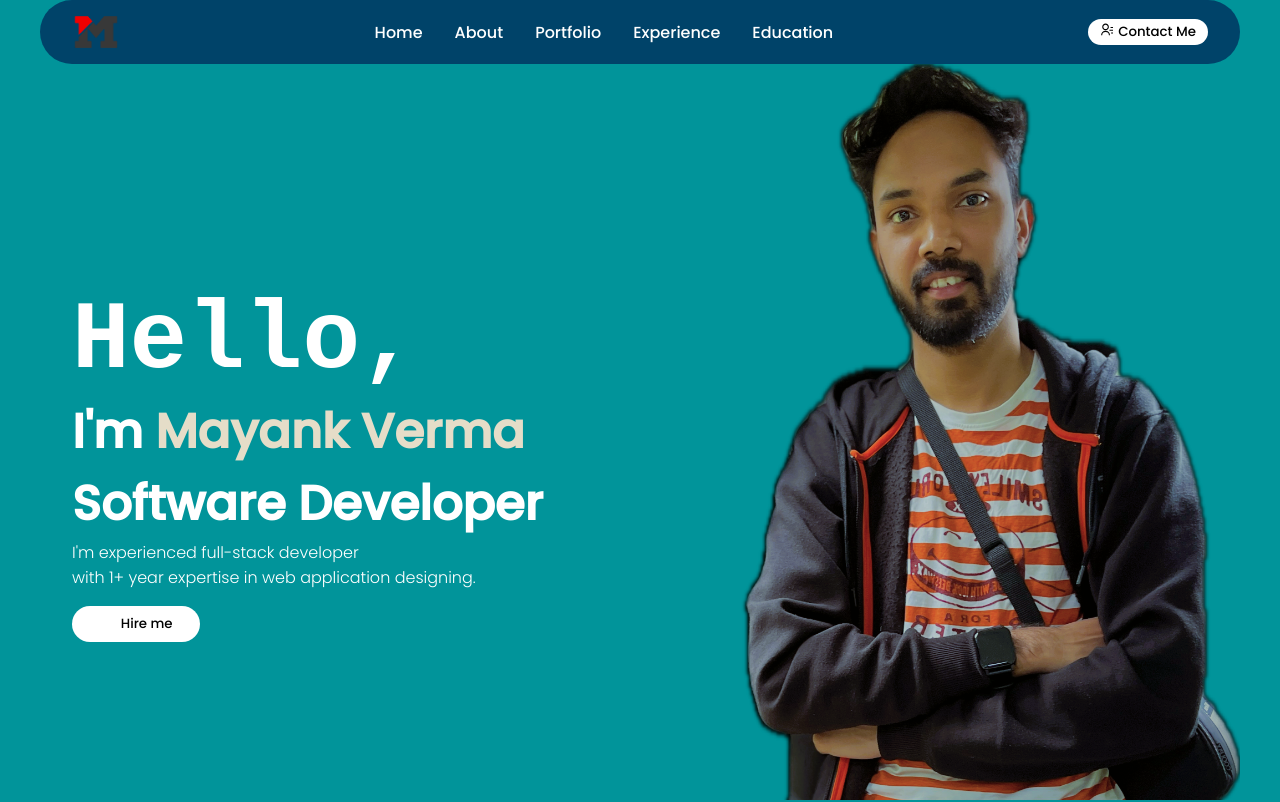
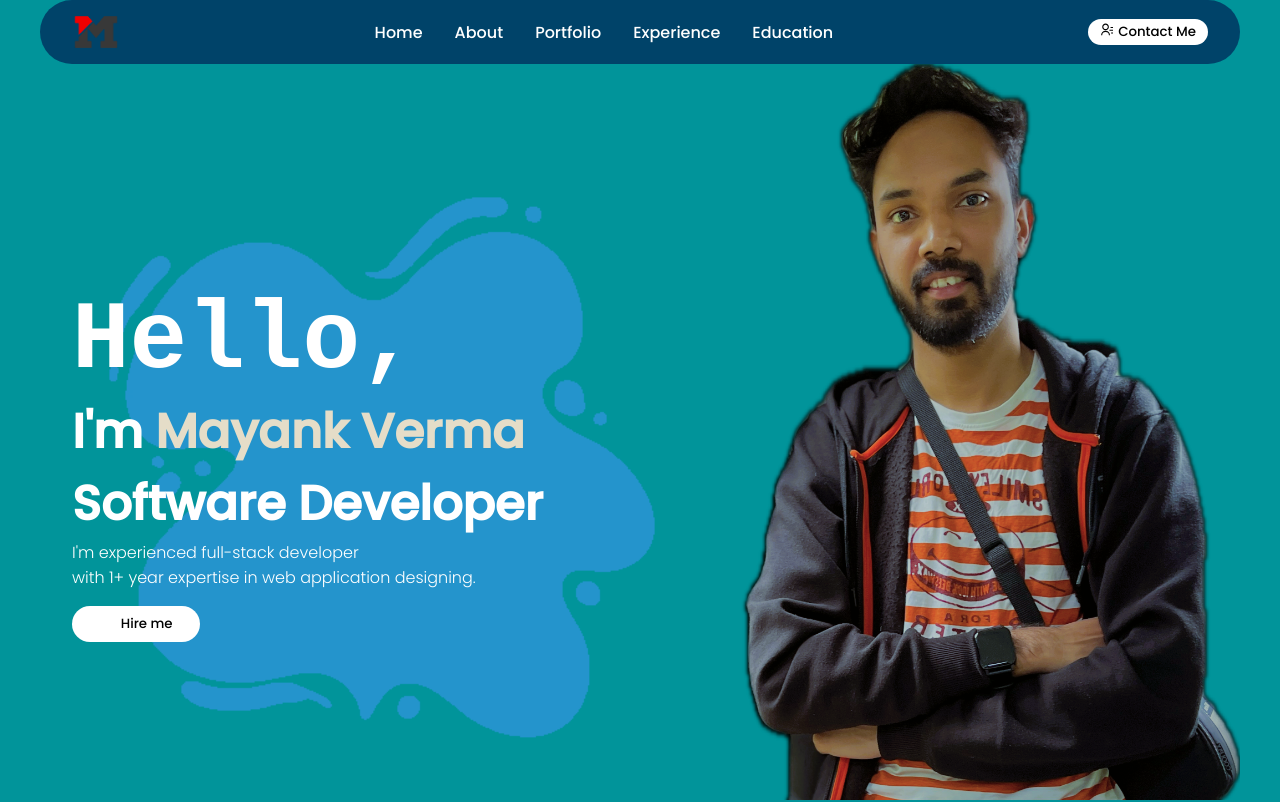
Before and after one commit to mayank2345/portfolio_netlify, a React (Create React App) app: page / in a window 1280 px wide. Shown: the top 802 px of the page. Built offline with nearby package versions, Linux system fonts and the light colour scheme; some icons are missing.

Commit message:
gif addes

```diff
--- a/src/components/Intro/intro.css
+++ b/src/components/Intro/intro.css
@@ -10,9 +10,9 @@
     position: absolute;
     top: 0rem;
     right: 0;
-    z-index: -1;
     object-fit: cover;
     height: 100vh;
+    z-index: -1;
 }
 .introContent{
     height: 100vh;
@@ -23,6 +23,7 @@
     display: flex;
     flex-direction: column;
     justify-content: center;
+
 }
 .hello{
     width: 6ch;
@@ -71,3 +72,9 @@
     object-fit: cover;
     margin: -0.15rem 0.25rem;
 }
+.gif{
+    z-index: -3;
+    position: absolute;
+    height: 40rem;
+    width: 40rem;
+}
--- a/src/components/Intro/intro.js
+++ b/src/components/Intro/intro.js
@@ -4,6 +4,7 @@ import {PiBagSimpleFill} from 'react-icons/pi'
 import mayank from '../../assets/mayank.png'
 import Popup from 'reactjs-popup';
 import Hire from '../Hire/hire';
+import splash from '../../assets/splash.gif'
 
 const Intro = () => {
   return (
@@ -28,6 +29,7 @@ const Intro = () => {
                 }
             </Popup>
             <img src={mayank} alt='MayankImage' className='myImage'></img>
+            <img src={splash} alt='gif' className='gif'></img>
         </div>
       </section>
   )
```
Also changed, not shown: src/assets/splash.gif (added).
